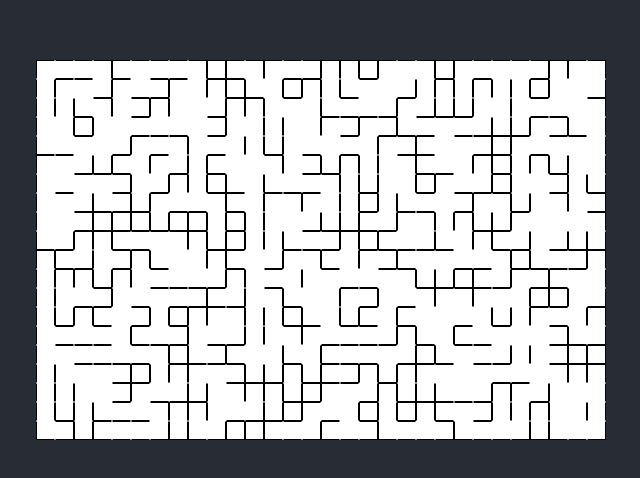
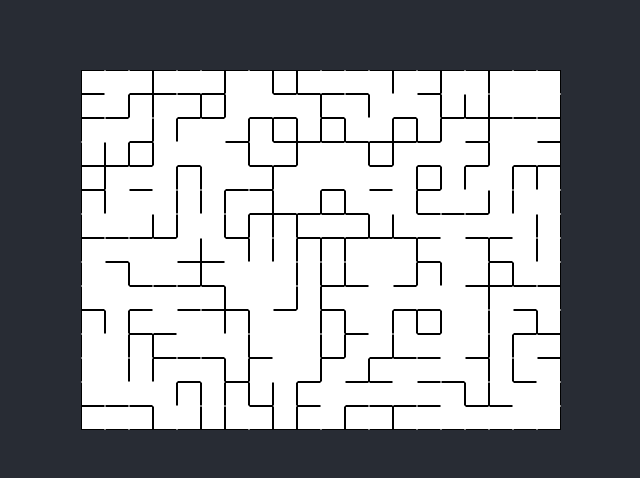
Before and after one commit to ob-ivan/maze-generator, a React (Create React App) app: page / in a window 1280 px wide. Shown: the part 150-628 px from the top of the page, without its empty margins (319-959 px from the left). Built offline with nearby package versions, Linux system fonts and the light colour scheme.

Commit message:
Enlarge the cells

```diff
--- a/src/App.tsx
+++ b/src/App.tsx
@@ -6,7 +6,7 @@ function App() {
   return (
     <div className="App">
       <header className="App-header">
-          <Maze maxX={30} maxY={20}/>
+          <Maze maxX={20} maxY={15}/>
       </header>
     </div>
   );
--- a/src/index.css
+++ b/src/index.css
@@ -20,8 +20,8 @@ code {
 
 .maze--cell {
   border: 1px solid white;
-  height: 15px;
-  width: 15px;
+  height: 20px;
+  width: 20px;
 }
 
 .maze--cell__wall-up {
```
